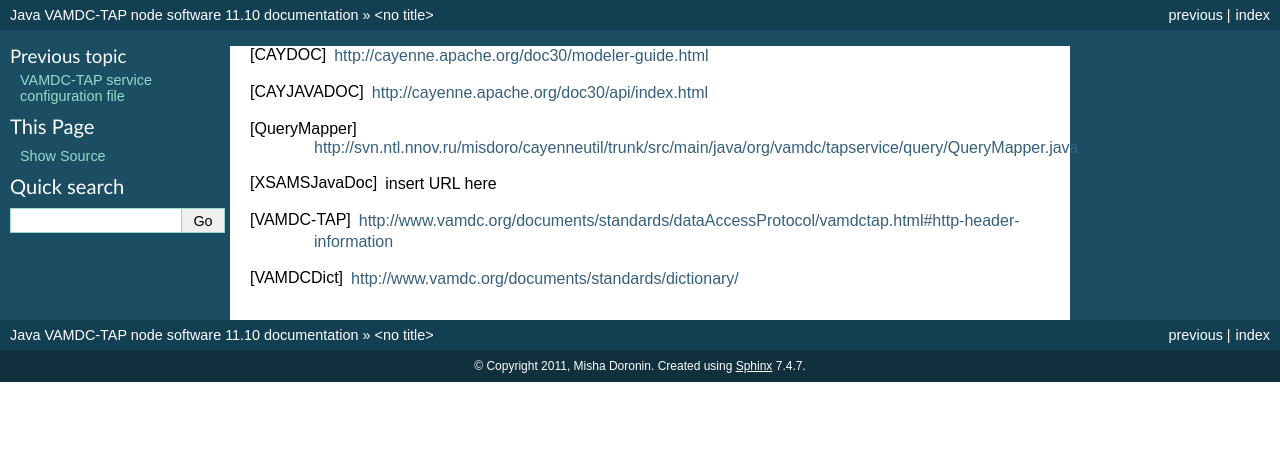
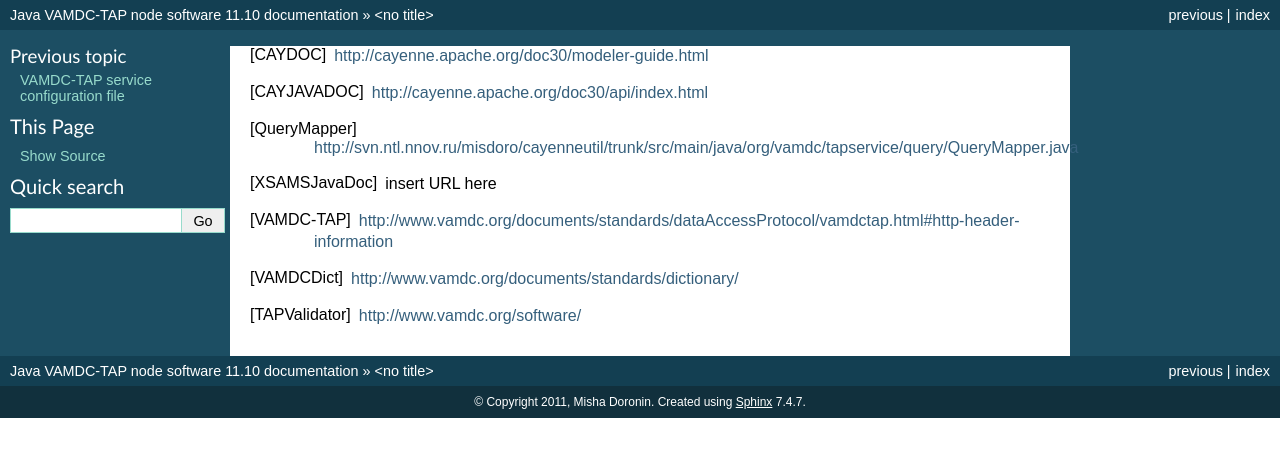
Before and after one commit to misdoro/JavaNodeSwDoc, a Sphinx documentation site: the page built from source/biblio.rst, in a window 1280 px wide. Shown: the top 457 px of the page. Built offline with Sphinx 7.4.7, drawn with Linux system fonts in a browser that asks for light colours.

Commit message:
Added TAPValidator URL to the bibliography

```diff
--- a/source/biblio.rst
+++ b/source/biblio.rst
@@ -9,3 +9,5 @@
 ..	[VAMDC-TAP] http://www.vamdc.org/documents/standards/dataAccessProtocol/vamdctap.html#http-header-information
 
 ..	[VAMDCDict] http://www.vamdc.org/documents/standards/dictionary/
+
+..	[TAPValidator] http://www.vamdc.org/software/
```
